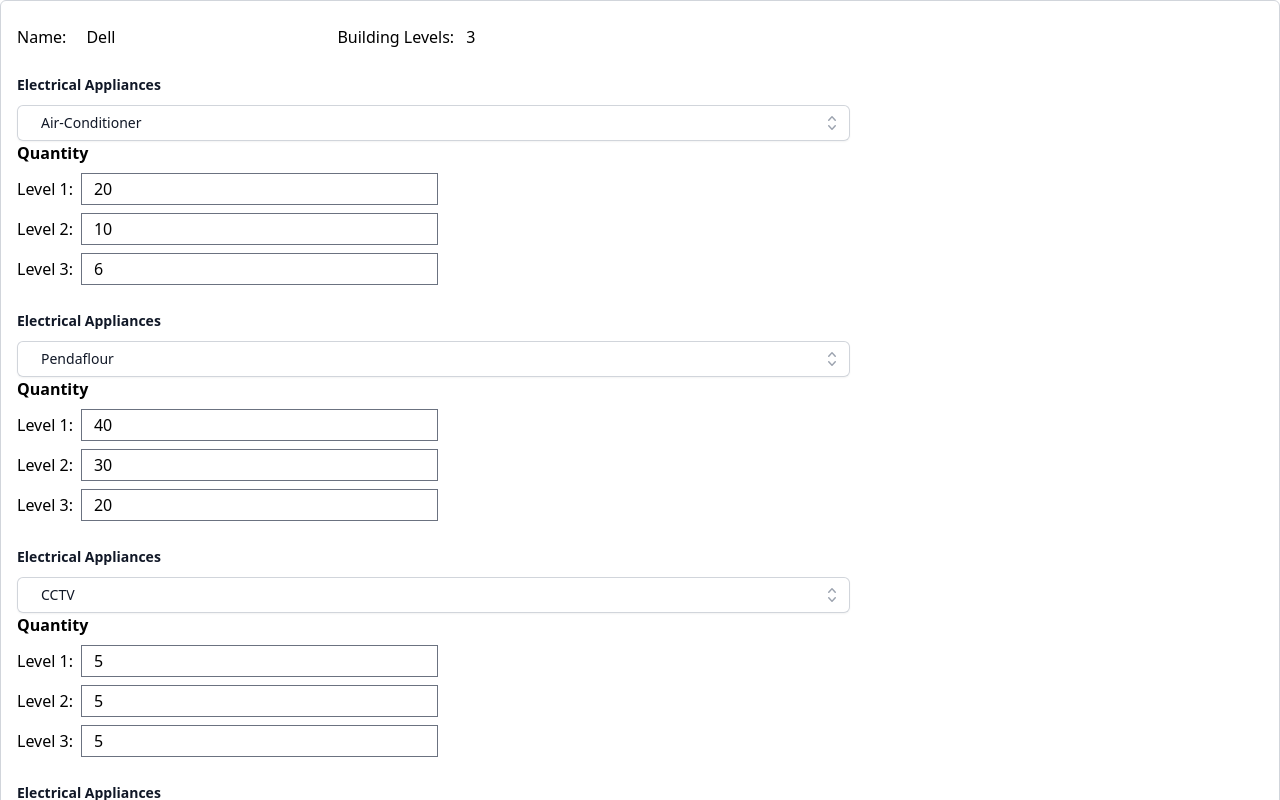
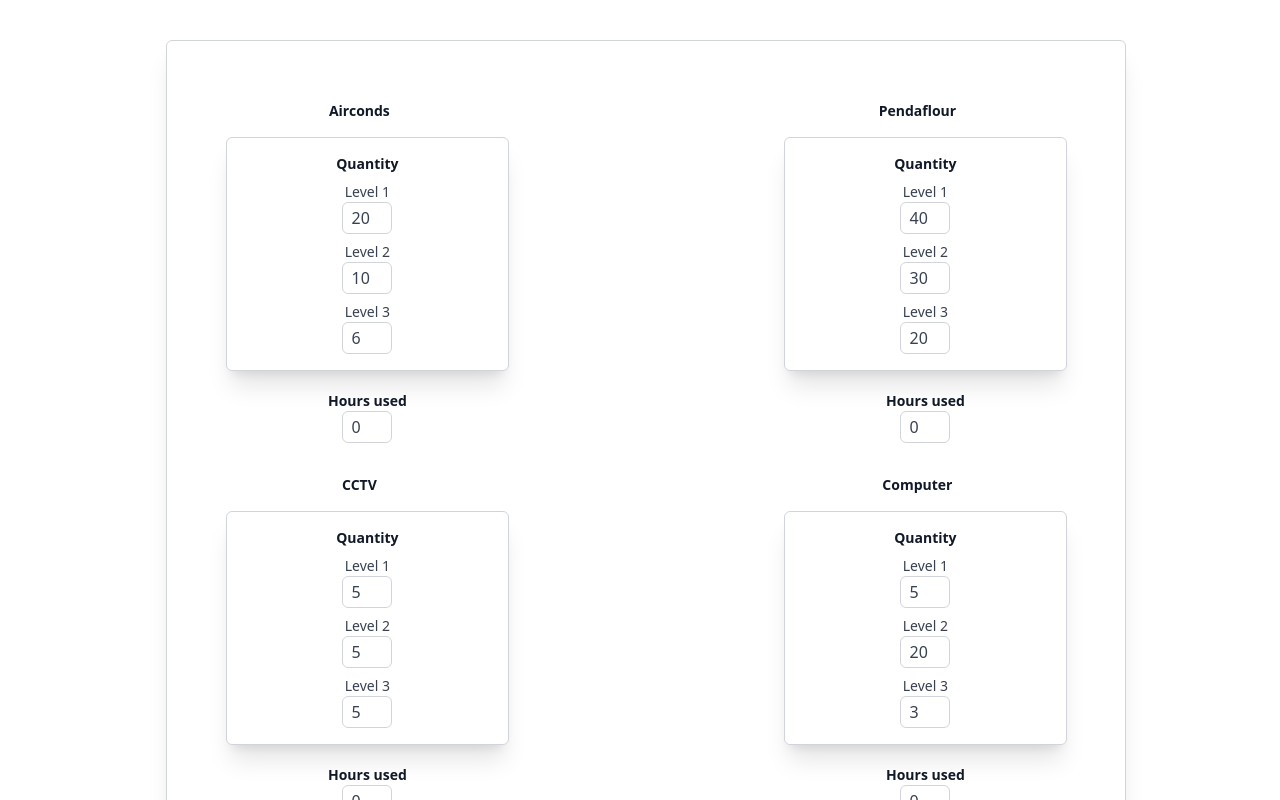
Before and after one commit to syahirahsabri/hack2hire, a React (Vite) app: page /form in a window 1280 px wide. Shown: the top 800 px of the page. Built offline with nearby package versions, Linux system fonts and the light colour scheme.

Commit message:
Update form design

```diff
--- a/src/components/dropdown.jsx
+++ b/src/components/dropdown.jsx
@@ -1,32 +1,37 @@
-import { Fragment, useState } from 'react';
-import { Listbox, Transition } from '@headlessui/react';
-import { CheckIcon, ChevronUpDownIcon } from '@heroicons/react/20/solid';
+import { Listbox } from "@headlessui/react";
 
-function classNames(...classes) {
-    return classes.filter(Boolean).join(' ');
-}
-
-export const DropDown = ({ title, options, selectedOption, onDropdownChange }) => {
+export const DropDown = ({
+  title,
+  options,
+  selectedOption,
+  onDropdownChange,
+}) => {
   const handleChange = (selectedValue) => {
-        const selectedOptionIndex = options.findIndex(option => option.id === selectedValue.id);
+    const selectedOptionIndex = options.findIndex(
+      (option) => option.id === selectedValue.id
+    );
     onDropdownChange(selectedOptionIndex);
-        console.log(selectedOptionIndex)
-    }
+  };
 
   const selected = options[selectedOption];
 
   return (
-        <div className='w-[70%] mr-14'>
+    <div className="w-72 mr-4 flex flex-col items-center justify-center">
       <Listbox value={selected} onChange={handleChange}>
         {({ open }) => (
           <>
-                        <Listbox.Label className="block text-sm font-medium leading-6 text-gray-900"><b>{title}</b></Listbox.Label>
-                        <div className="relative mt-2">
-                            <Listbox.Button className="relative w-full cursor-default rounded-md bg-white py-1.5 pl-3 pr-10 text-left text-gray-900 shadow-sm ring-1 ring-inset ring-gray-300 focus:outline-none focus:ring-2 focus:ring-indigo-500 sm:text-sm sm:leading-6">
+            <label className="mt-8 text-sm font-semibold text-gray-900">
+              <b>{title}</b>
+            </label>
+            {/* Div */}
+            {/* <div className="relative mt-2">
+              <Listbox.Button
+                className="w-full cursor-pointer border border-gray-300 rounded-md px-3 py-2 text-left text-gray-700 shadow-sm focus:outline-none focus:ring focus:ring-indigo-500 sm:text-sm"
+              >
                 <span className="flex items-center">
                   <span className="ml-3 block truncate">{selected.name}</span>
                 </span>
-                                    <span className="pointer-events-none absolute inset-y-0 right-0 ml-3 flex items-center pr-2">
+                <span className="pointer-events-none absolute inset-y-0 right-0 flex items-center pr-2">
                   <ChevronUpDownIcon className="h-5 w-5 text-gray-400" aria-hidden="true" />
                 </span>
               </Listbox.Button>
@@ -37,45 +42,38 @@ export const DropDown = ({ title, options, selectedOption, onDropdownChange }) =
                 leaveFrom="opacity-100"
                 leaveTo="opacity-0"
               >
-                                <Listbox.Options className="absolute z-10 mt-1 max-h-56 w-full overflow-auto rounded-md bg-white py-1 text-base shadow-lg ring-1 ring-black ring-opacity-5 focus:outline-none sm:text-sm">
+                <Listbox.Options className="absolute z-10 mt-1 w-full max-h-60 overflow-auto rounded-md bg-white py-1 text-base shadow-lg ring-1 ring-black ring-opacity-5 focus:outline-none sm:text-sm">
                   {options.map((option) => (
                     <Listbox.Option
                       key={option.id}
                       className={({ active }) =>
-                                                classNames(
-                                                    active ? 'bg-indigo-600 text-white' : 'text-gray-900',
-                                                    'relative cursor-default select-none py-2 pl-3 pr-9'
-                                                )
+                        `${active ? 'bg-indigo-600 text-white' : 'text-gray-700'} cursor-pointer select-none py-2 px-3`
                       }
                       value={option}
                     >
                       {({ selected, active }) => (
-                                                <>
                         <div className="flex items-center">
                           <span
-                                                            className={classNames(selected ? 'font-semibold' : 'font-normal', 'ml-3 block truncate')}
+                            className={`ml-3 block truncate ${selected ? 'font-semibold' : 'font-normal'}`}
                           >
                             {option.name}
                           </span>
-                                                    </div>
-
                           {selected ? (
                             <span
-                                                            className={classNames(
-                                                                active ? 'text-white' : 'text-indigo-600',
-                                                                'absolute inset-y-0 right-0 flex items-center pr-4'
-                                                            )}
+                              className={`absolute inset-y-0 right-0 flex items-center pr-4 ${
+                                active ? 'text-white' : 'text-indigo-600'
+                              }`}
                             >
                               <CheckIcon className="h-5 w-5" aria-hidden="true" />
                             </span>
                           ) : null}
-                                                </>
+                        </div>
                       )}
                     </Listbox.Option>
                   ))}
                 </Listbox.Options>
               </Transition>
-                        </div>
+            </div> */}
           </>
         )}
       </Listbox>
--- a/src/components/quantityInput.jsx
+++ b/src/components/quantityInput.jsx
@@ -1,25 +1,77 @@
-
-
 export const QuantityInput = ({ level1, level2, level3, showLevels }) => {
-    return (
-      <>
-        <label><b>Quantity</b></label> <br/>
-        <div className='mt-2'>
-          <label htmlFor="level_1" className='mr-2'>Level 1:</label>
-          <input name="level_1" id="level_1" className='w-[30%] h-8' type='text' defaultValue={level1} />
+  return (
+    <div className="flex flex-col justify-center items-center">
+      <div className="mt-4 flex flex-col justify-center items-center p-4 rounded-md border border-gray-300 shadow-xl bg-white">
+        <label className="text-sm font-medium text-gray-900">
+          <b>Quantity</b>
+        </label>
+        <div className="mt-2 flex flex-col items-center justify-center">
+          <label
+            htmlFor="level_1"
+            className="block text-sm font-medium text-gray-700"
+          >
+            {showLevels ? "Level 1" : "" }
+          </label>
+          <input
+            name="level_1"
+            id="level_1"
+            className="w-[20%] h-8 border border-gray-300 rounded-md px-2 py-1 text-gray-700 focus:outline-none"
+            type="text"
+            defaultValue={level1}
+            disabled
+          />
         </div>
         {showLevels && (
           <>
-            <div className='mt-2'>
-              <label htmlFor="level_2" className='mr-2'>Level 2:</label>
-              <input name="level_2" id="level_2" className='w-[30%] h-8' type='text' defaultValue={level2} />
+            <div className="mt-2 flex flex-col items-center justify-center">
+              <label
+                htmlFor="level_2"
+                className="block text-sm font-medium text-gray-700"
+              >
+                Level 2
+              </label>
+              <input
+                name="level_2"
+                id="level_2"
+                className="w-[20%] h-8 border border-gray-300 rounded-md px-2 py-1 text-gray-700 focus:outline-none"
+                type="text"
+                defaultValue={level2}
+                disabled
+              />
             </div>
-            <div className='mt-2'>
-              <label htmlFor="level_3" className='mr-2'>Level 3:</label>
-              <input name="level_3" id="level_3" className='w-[30%] h-8' type='text' defaultValue={level3} />
+            <div className="mt-2 flex flex-col items-center justify-center">
+              <label
+                htmlFor="level_3"
+                className="block text-sm font-medium text-gray-700"
+              >
+                Level 3
+              </label>
+              <input
+                name="level_3"
+                id="level_3"
+                className="w-[20%] h-8 border border-gray-300 rounded-md px-2 py-1 text-gray-700 focus:outline-none"
+                type="text"
+                defaultValue={level3}
+                disabled
+              />
             </div>
           </>
         )}
-      </>
-    );
-  };
+      </div>
+      {/* Hours used */}
+      <div className="mt-5 flex flex-col justify-center items-center">
+        <label className="text-sm font-medium text-gray-900">
+          <b>Hours used</b>
+        </label>
+        <input
+          type="text"
+          name="level_3"
+          id="level_3"
+          className="flex flex-col items-center justify-center w-[20%] h-8 border border-gray-300 rounded-md px-2 py-1 text-gray-700 focus:outline-none"
+          defaultValue={0}
+
+        />
+      </div>
+    </div>
+  );
+};
--- a/src/pages/Form.jsx
+++ b/src/pages/Form.jsx
@@ -1,42 +1,29 @@
-import { QuantityInput } from "../components/quantityInput";
-import { DropDown } from "../components/dropdown";
+import { QuantityInput } from "../components/QuantityInput";
+import { DropDown } from "../components/Dropdown";
 import { useState } from "react";
+import { Link } from "react-router-dom";
 
 const electricalAppliances = [
-  {
-    id: 1,
-    name: 'Air-Conditioner',
-  },
-  {
-    id: 2,
-    name: 'Pendaflour',
-  },
-  {
-    id: 3,
-    name: 'CCTV',
-  },
-  {
-    id: 4,
-    name: 'Computer',
-  },
-  {
-    id: 5,
-    name: 'Router',
-  },
-  {
-    id: 6,
-    name: 'Lift',
-  },
+  { id: 1, name: "Air-Conditioner" },
+  { id: 2, name: "Pendaflour" },
+  { id: 3, name: "CCTV" },
+  { id: 4, name: "Computer" },
+  { id: 5, name: "Router" },
+  { id: 6, name: "Lift" },
 ];
 
 const dropdownConfigs = [
-  { title: "Electrical Appliances", level: ["20", "10", "6"] },
-  { title: "Electrical Appliances", level: ["40", "30", "20"] },
-  { title: "Electrical Appliances", level: ["5", "5", "5"] },
-  { title: "Electrical Appliances", level: ["5", "20", "3"] },
-  { title: "Electrical Appliances", level: ["4", "4", "2"] },
-  { title: "Electrical Appliances", level: ["3", "3", "3"] },
+  { title: "Airconds", levels: ["20", "10", "6"] },
+  { title: "Pendaflour", levels: ["40", "30", "20"] },
+  { title: "CCTV", levels: ["5", "5", "5"] },
+  { title: "Computer", levels: ["5", "20", "3"] },
+  { title: "Router/Modem", levels: ["4", "4", "2"] },
+  { title: "Lift", levels: ["3", "3", "3"] },
 ];
+
+function CalculateElectricalUsage() {
+  //Calculation!
+}
 
 export default function Form() {
   const [selectedOptions, setSelectedOptions] = useState({
@@ -56,18 +43,15 @@ export default function Form() {
   };
 
   return (
-    <div className="bg-white p-4 rounded-md border border-gray-300 shadow-xl">
-      <form>
-        <div className='mb-4'>
-          <label className='mr-2'>Name:</label>
-          <input className='border-none mr-2' type='text' defaultValue="Dell" disabled/>
-          <label>Building Levels:</label>
-          <input className='border-none' type='text' defaultValue="3" disabled/>
-        </div>
-
-        <div className='flex flex-col justify-between gap-y-6'>
+    <>
+      {/* <div className="flex flex-col items-center justify-center mt-5 mb-0">
+        <h1 className="text-xl font-bold text-4xl">Modify building info</h1>
+      </div> */}
+      <div className="mt-10 ml-[13%] bg-white w-[75%] p-4 rounded-md border border-gray-300 shadow-xl">
+        <form className="flex flex-col justify-center items-center">
+          <div className="flex flex-wrap justify-between p-8 py-3">
             {dropdownConfigs.map((config, index) => (
-            <div key={index} className='mr-14'>
+              <div key={index}>
                 <DropDown
                   title={config.title}
                   options={electricalAppliances}
@@ -77,27 +61,34 @@ export default function Form() {
                   }
                 />
                 <QuantityInput
-                level1={config.level[0]}
-                level2={config.level[1]}
-                level3={config.level[2]}
+                  level1={config.levels[0]}
+                  level2={config.levels[1]}
+                  level3={config.levels[2]}
                   showLevels={selectedOptions[`dropdown${index + 1}`] !== 5}
                 />
               </div>
             ))}
           </div>
+        </form>
+      </div>
 
-        <div className="mt-6 flex items-center justify-end gap-x-6">
-          <button type="button" className="text-sm font-semibold leading-6 text-gray-900">
+      {/* Buttons */}
+      <div className="mt-14 mb-14 flex items-center justify-center gap-x-6">
+        <Link to={"/dashboard"}>
+          <button
+            type="button"
+            className="text-sm font-semibold leading-6 text-gray-900"
+          >
             Cancel
           </button>
+        </Link>
         <button
           type="submit"
-            className="rounded-md bg-indigo-600 px-3 py-2 text-sm font-semibold text-white shadow-sm hover:bg-indigo-500 focus-visible:outline focus-visible:outline-2 focus-visible:outline-offset-2 focus-visible:outline-indigo-600"
+          className="rounded-md bg-black px-3 py-2 text-sm font-semibold text-white shadow-sm hover:bg-indigo-500 focus-visible:outline focus-visible:outline-2 focus-visible:outline-offset-2 focus-visible:outline-indigo-600"
         >
           Save
         </button>
       </div>
-      </form>
-    </div>
+    </>
   );
 }
```
Lines whose indentation alone changed are shown as unchanged.
